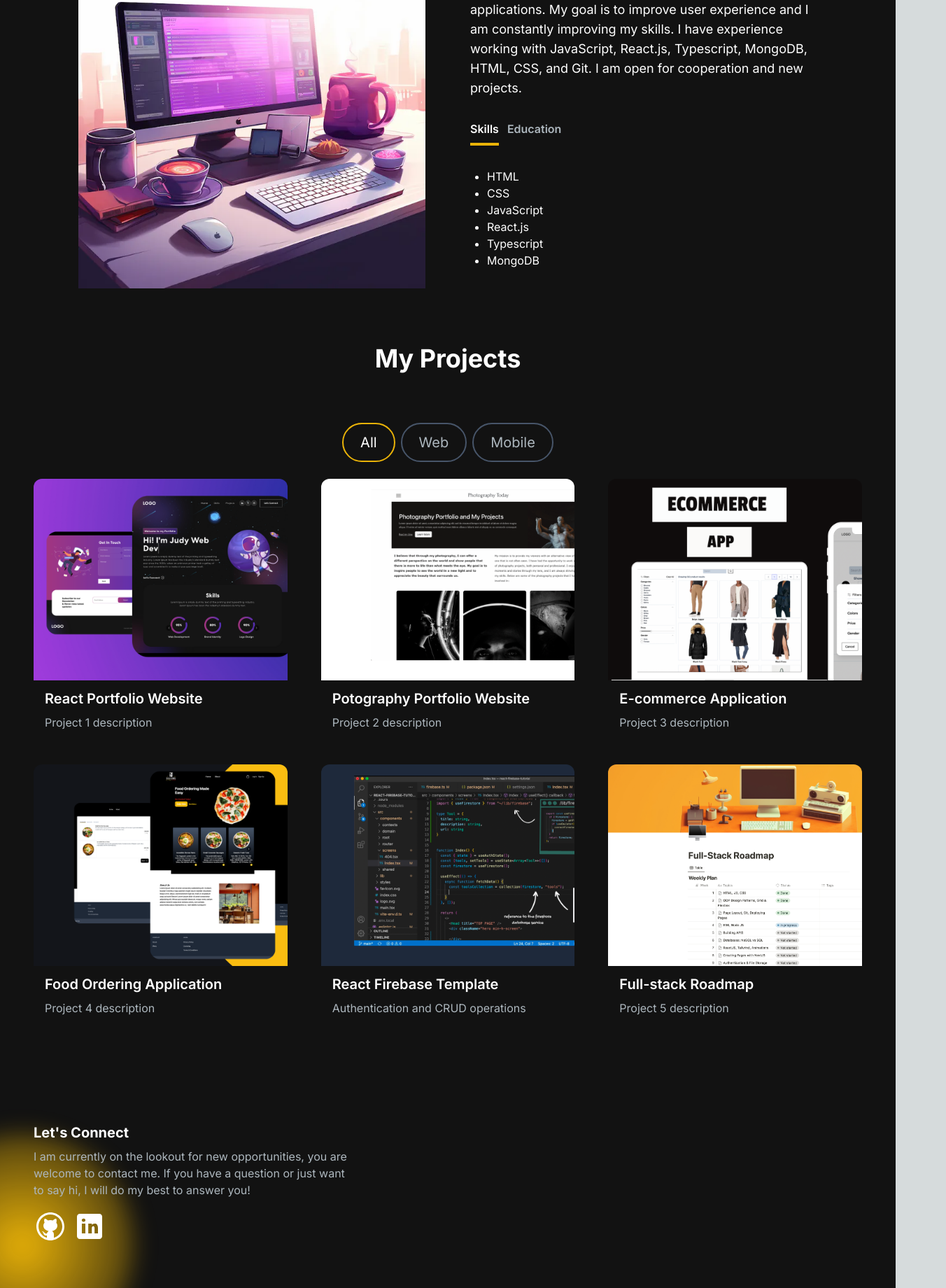
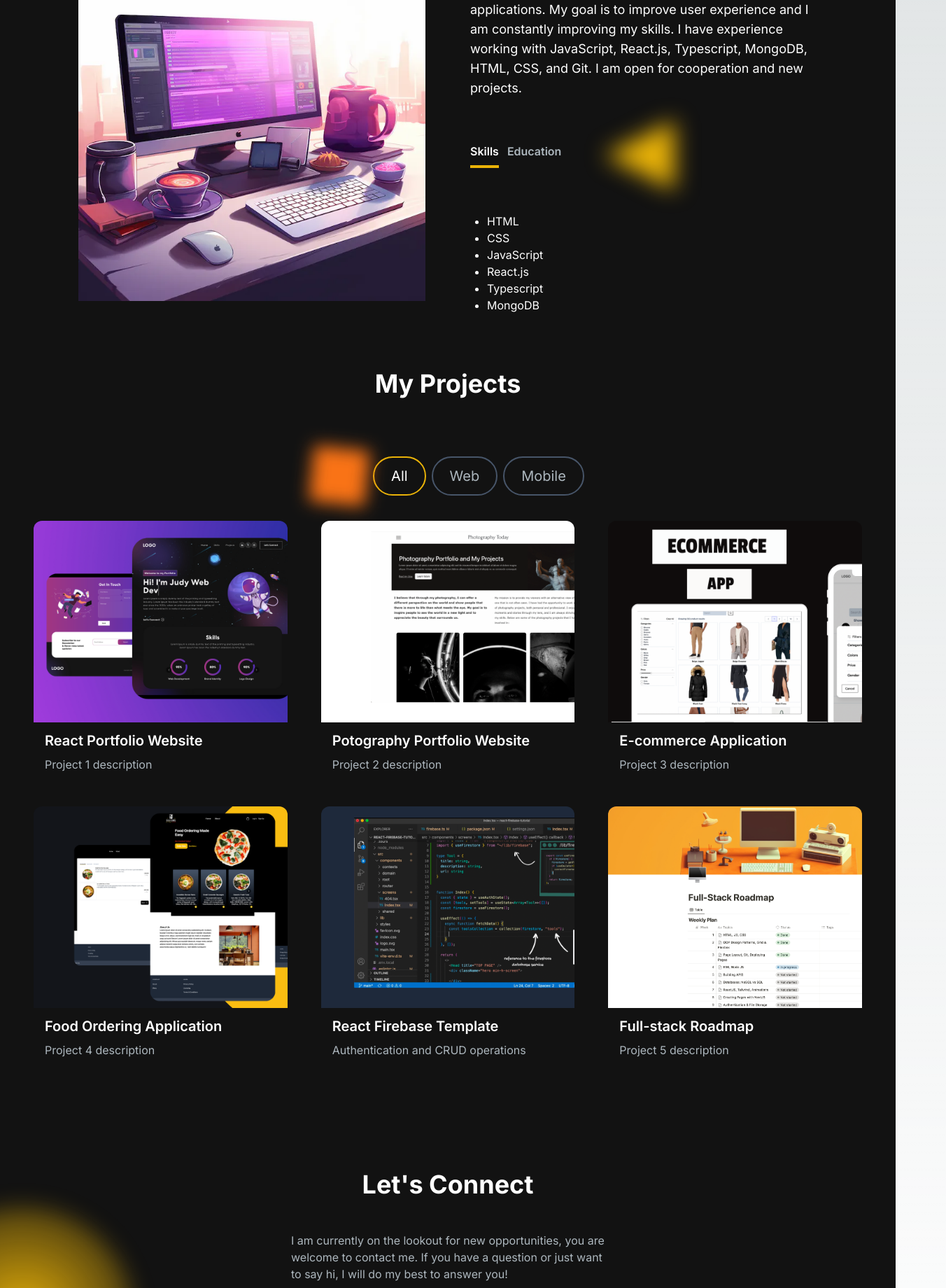
Before and after one commit to GoGagoo/gogagoo-portfolio-nextjs, a Next.js app: page / in a window 1280 px wide. Shown: the part 948-2788 px from the top of the page at 70% size, 1352 px wide, since content can reach past the window. Built offline with nearby package versions, Linux system fonts and the light colour scheme.

Commit message:
add blur figures behind elements of diff sections

```diff
--- a/src/app/components/AboutSection.jsx
+++ b/src/app/components/AboutSection.jsx
@@ -41,16 +41,16 @@ const AboutSection = () => {
 	}
 
 	return (
-		<section className="text-white" id="about">
-      <div className="md:grid md:grid-cols-2 gap-8 items-center py-8 px-4 xl:gap-16 sm:py-16 xl:px-16">
+		<section className='text-white sm:' id='about'>
+			<div className='md:grid md:grid-cols-2 gap-8 items-center py-8 px-4 xl:gap-16 sm:py-16 xl:px-16'>
 				<Image
 					src='/images/about-image.jpg'
 					width={500}
 					height={500}
 					alt='about'
 				/>
-				<div className="mt-4 md:mt-0 text-left flex flex-col h-full">
-          <h2 className="text-4xl font-bold text-white mb-4">About Me</h2>
+				<div className='mt-4 md:mt-0 text-left flex flex-col h-full'>
+					<h2 className='text-4xl font-bold text-white mb-4'>About Me</h2>
 					<p className='text-base lg:text-lg'>
 						Hi, I&apos;m an beginner Front-end developer building web
 						applications. My goal is to improve user experience and I am
@@ -58,7 +58,7 @@ const AboutSection = () => {
 						JavaScript, React.js, Typescript, MongoDB, HTML, CSS, and Git. I am
 						open for cooperation and new projects.
 					</p>
-					<div className="flex flex-row justify-start mt-8">
+					<div className='flex flex-row justify-start mt-8'>
 						<TabButton
 							selectTab={() => handleTabChange('skills')}
 							active={tab === 'skills'}
@@ -73,6 +73,7 @@ const AboutSection = () => {
 							{' '}
 							Education{' '}
 						</TabButton>
+						<div class='w-10 h-10 z-0 border-t-[50px] border-t-transparent border-r-[100px] border-r-primary-500 border-b-[50px] border-b-transparent to-transparent blur-lg top-3/4 right-2 translate-x-1/2 translate-y-4/8'></div>
 					</div>
 					<div className='mt-8'>
 						{TAB_DATA.find((t) => t.id === tab).content}
--- a/src/app/components/ContactSection.jsx
+++ b/src/app/components/ContactSection.jsx
@@ -8,20 +8,21 @@ const ContactSection = () => {
 	return (
 		<section
 			id='contact'
-			className='relative grid md:grid-cols-2 my-12 md:my-12 py-24 gap-4'
+			className='relative grid my-12 md:my-12 justify-center items-center py-24 gap-4'
 		>
+			<div className='bg-[radial-gradient(ellipse_at_center,_var(--tw-gradient-stops))] from-primary-500 to-transparent absolute top-3/4 right-2 -translate-x-1/2 translate-y-1/2 rounded-full h-10 w-10 z-0 blur-lg'></div>
 			<div className='bg-[radial-gradient(ellipse_at_center,_var(--tw-gradient-stops))] from-primary-500 to-transparent absolute top-3/4 -left-4 -translate-x-1/2 -translate-y-1/2 rounded-full h-80 w-80 z-0 blur-lg'></div>
 			<div className='z-10'>
-				<h5 className='text-xl font-bold text-white my-2'>
+				<h2 className='text-center text-4xl font-bold text-white mt-4 mb-4 md:mb-12'>
 					Let&apos;s Connect
-				</h5>
+				</h2>
 				<p className='text-[#ADB7BE] mb-4 max-w-md'>
 					{' '}
 					I am currently on the lookout for new opportunities, you are welcome
 					to contact me. If you have a question or just want to say hi, I will
 					do my best to answer you!
 				</p>
-				<div className='socials flex flex-row gap-2'>
+				<div className='socials flex flex-row justify-center items-center gap-2'>
 					<Link href='https://github.com/GoGagoo' target='_blank'>
 						<Image src={GitHubIcon} alt='GitHub Icon' />
 					</Link>
--- a/src/app/components/ProjectSection.jsx
+++ b/src/app/components/ProjectSection.jsx
@@ -84,7 +84,9 @@ const ProjectsSection = () => {
       <h2 className="text-center text-4xl font-bold text-white mt-4 mb-8 md:mb-12">
         My Projects
       </h2>
+
       <div className="text-white flex flex-row justify-center items-center gap-2 py-6">
+      <div class="rounded border-md z-0 w-20 h-20 bg-secondary-500 to-transparent blur-md rotate-6"></div>
         <ProjectTag
           onClick={handleTagChange}
           name="All"
@@ -101,6 +103,7 @@ const ProjectsSection = () => {
           isSelected={tag === "Mobile"}
         />
       </div>
+      <div className='bg-[radial-gradient(ellipse_at_center,_var(--tw-gradient-stops))] from-primary-500 to-transparent absolute top-3/4 right-2 translate-x-1/2 translate-y-4/8 rounded-full h-40 w-40 z-0 blur-lg'></div>
       <ul ref={ref} className="grid md:grid-cols-3 gap-8 md:gap-12">
         {filteredProjects.map((project, index) => (
           <motion.li
```
